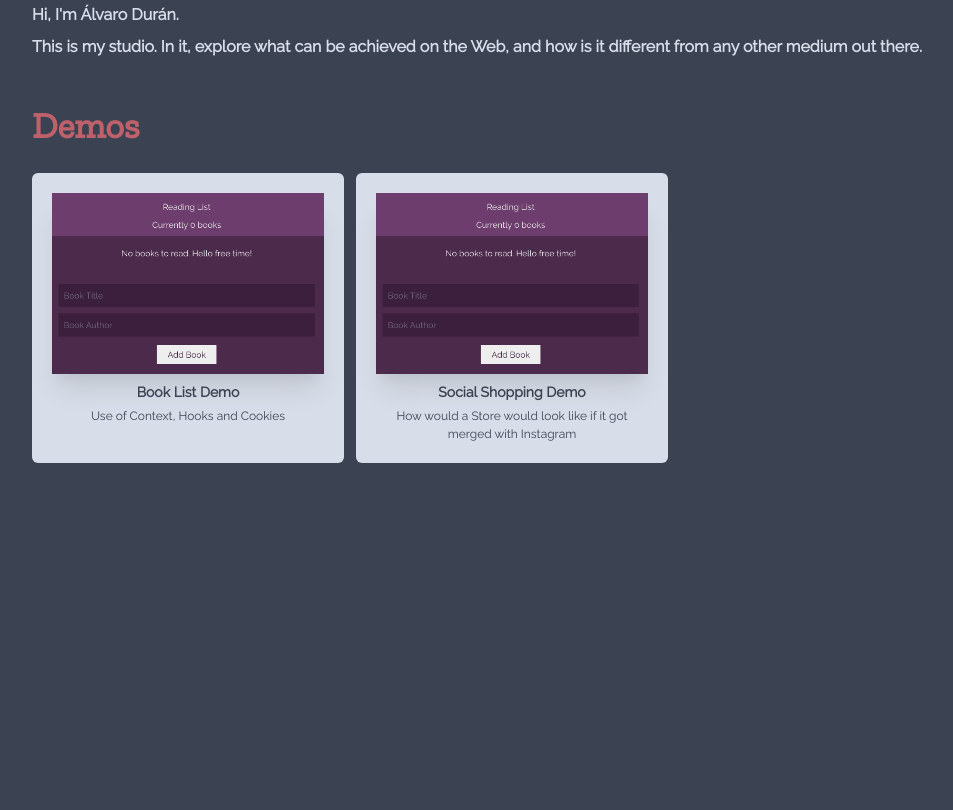
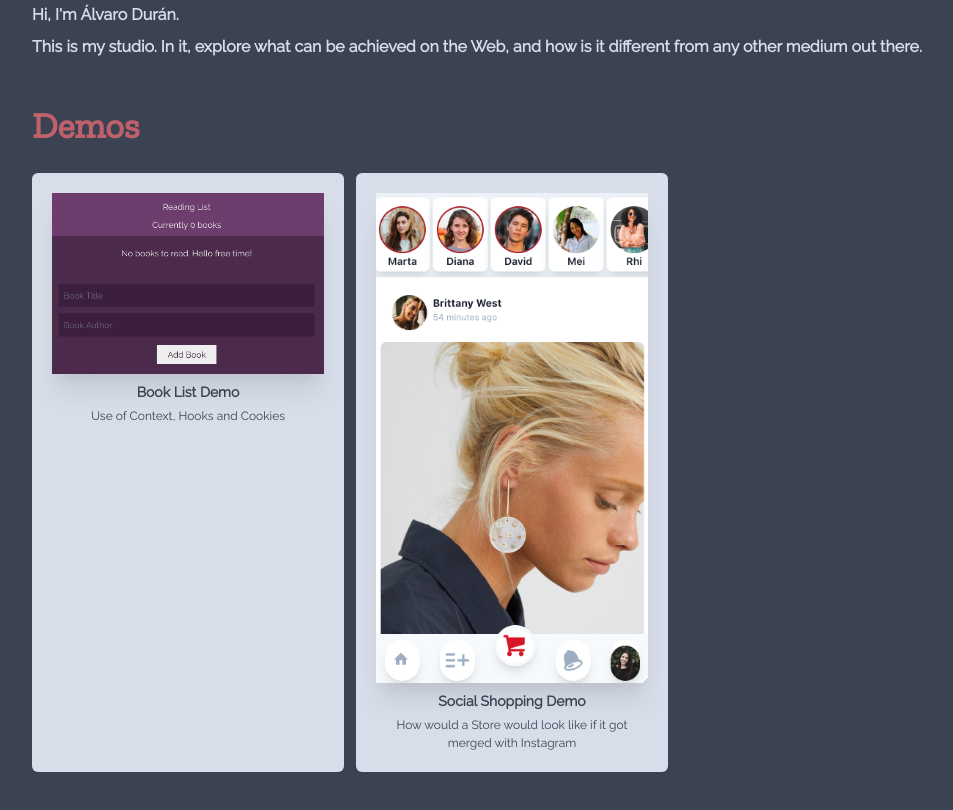
Before and after one commit to ohduran/studio, a Gatsby site: page / in a window 1280 px wide. Shown: the part 913-1723 px from the top of the page, without its empty margins (128-1081 px from the left). Before the commit the page ends 1456 px from the top, so only its background shows below. Built offline with nearby package versions, Linux system fonts and the light colour scheme; Gatsby itself is replaced by a stand-in of ours.

Commit message:
social shopping

```diff
--- a/src/pages/index.js
+++ b/src/pages/index.js
@@ -4,7 +4,7 @@ import StackedBarsIcon from "../components/StackedBarsIcon"
 import DefaultLayout from "../layouts"
 
 import thumbNailBookList from "../static/thumbnails/demos/BookList.png"
-import thumbNailOnementI from "../static/thumbnails/abex/OnementI.png"
+import thumbNailSocialShopping from "../static/thumbnails/demos/SocialShopping.png"
 import ListItem from "../components/ListItem"
 import ListSection from "../components/ListSection"
 
@@ -29,7 +29,7 @@ const IndexPage = () => {
         />
         <ListItem
           to="/social-shopping"
-          src={thumbNailBookList}
+          src={thumbNailSocialShopping}
           title="Social Shopping Demo"
           subtitle="How would a Store would look like if it got merged with Instagram"
         />
```
Also changed, not shown: src/static/thumbnails/abex/OnementI.png (deleted), src/static/thumbnails/demos/SocialShopping.png (added).
